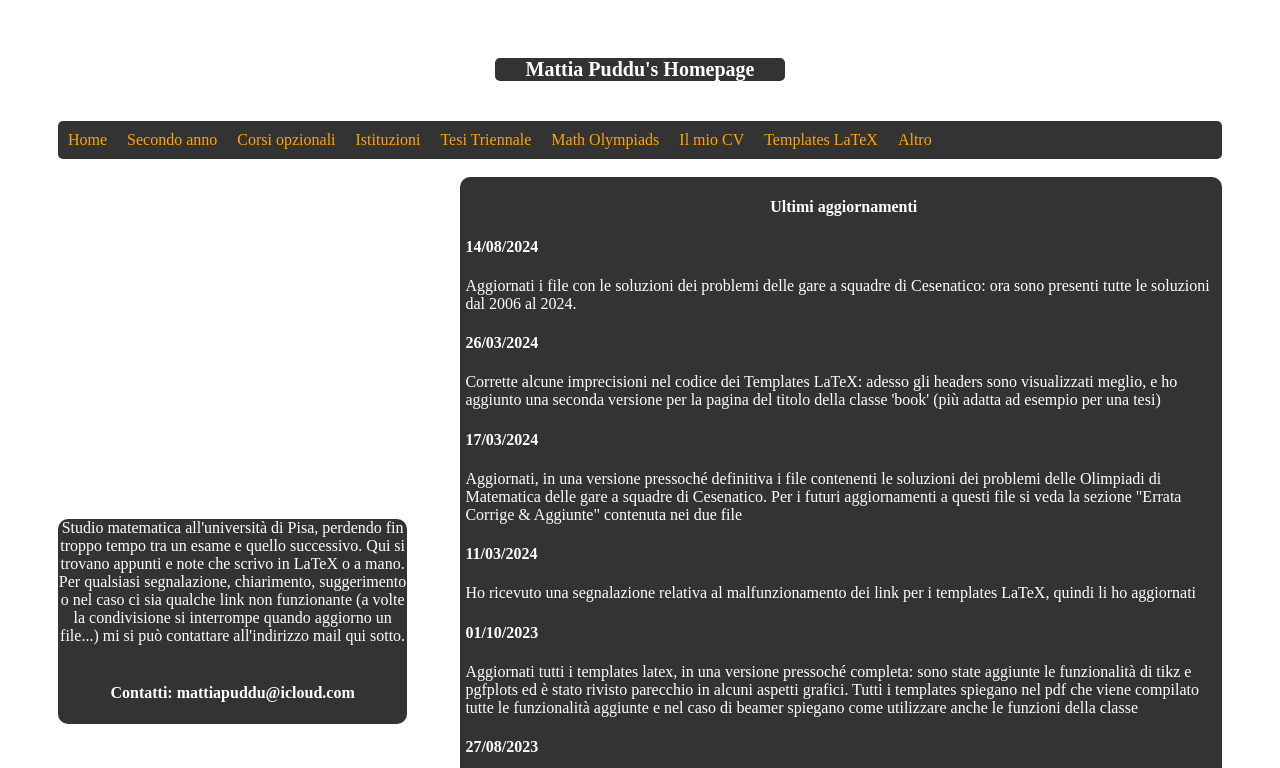
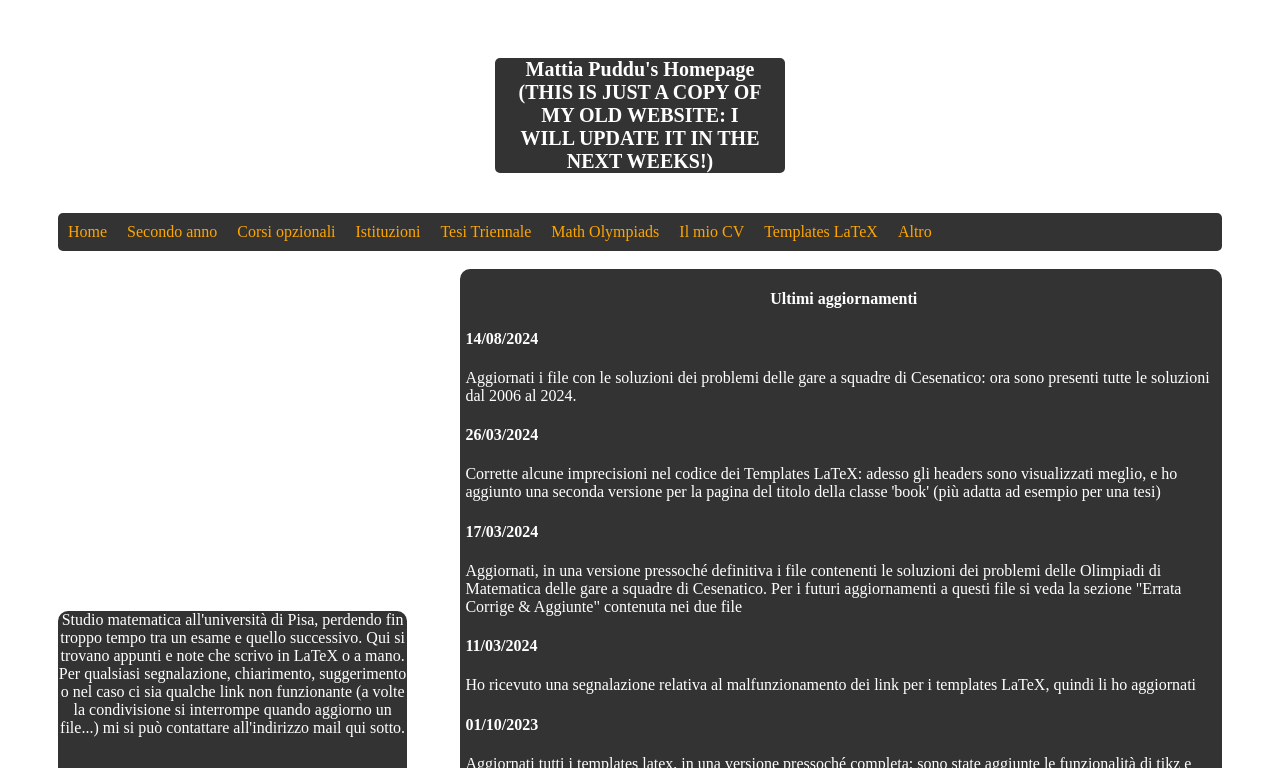
Before and after one commit to MattiaPuddu25/main, a plain HTML site: page index.html in a window 1280 px wide. Shown: the top 768 px of the page. Drawn offline with Linux system fonts and the light colour scheme.

Commit message:
Update index.html

```diff
--- a/index.html
+++ b/index.html
@@ -238,7 +238,7 @@ li.dropdown {
 <strong>
 <center>
 	<div class="titolo">
-		<p style="font-size:20px"; align="center">Mattia Puddu's Homepage
+		<p style="font-size:20px"; align="center">Mattia Puddu's Homepage (THIS IS JUST A COPY OF MY OLD WEBSITE: I WILL UPDATE IT IN THE NEXT WEEKS!)
 		</p>
 	</div>
 
```
